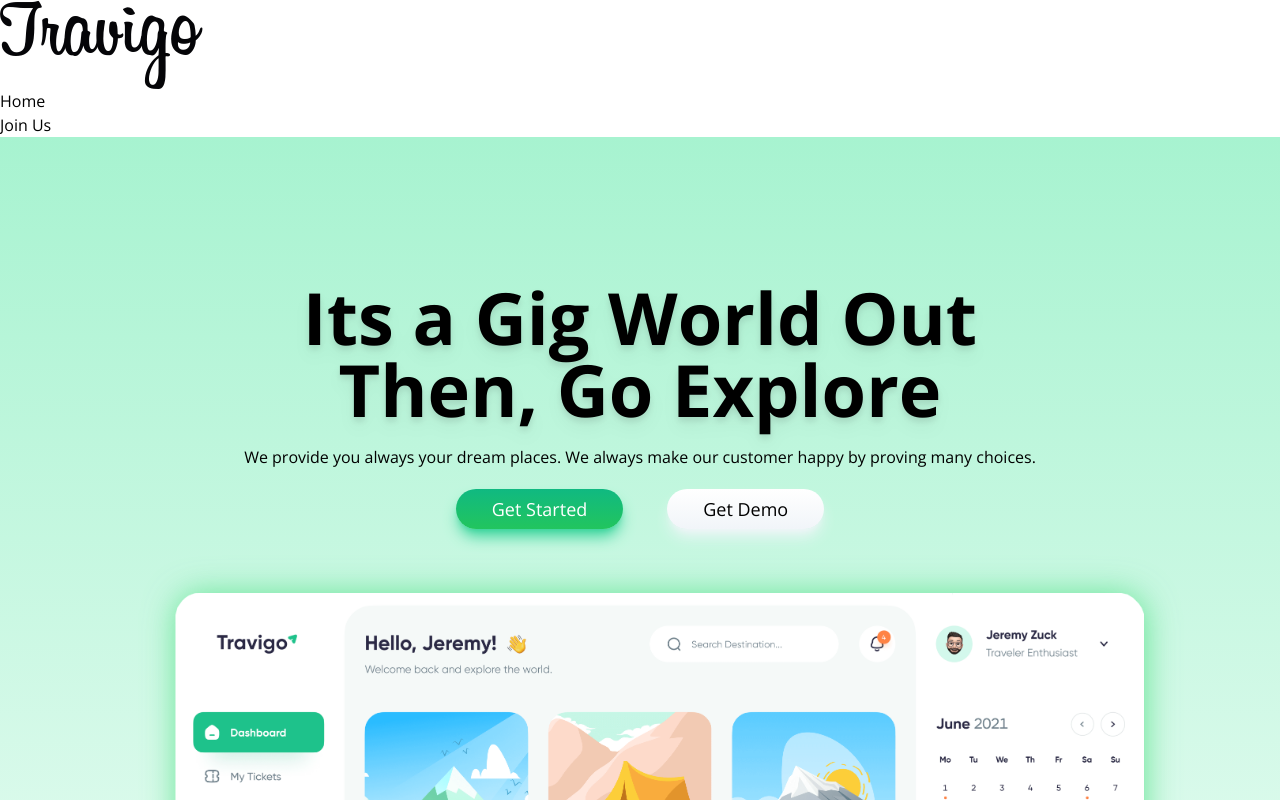
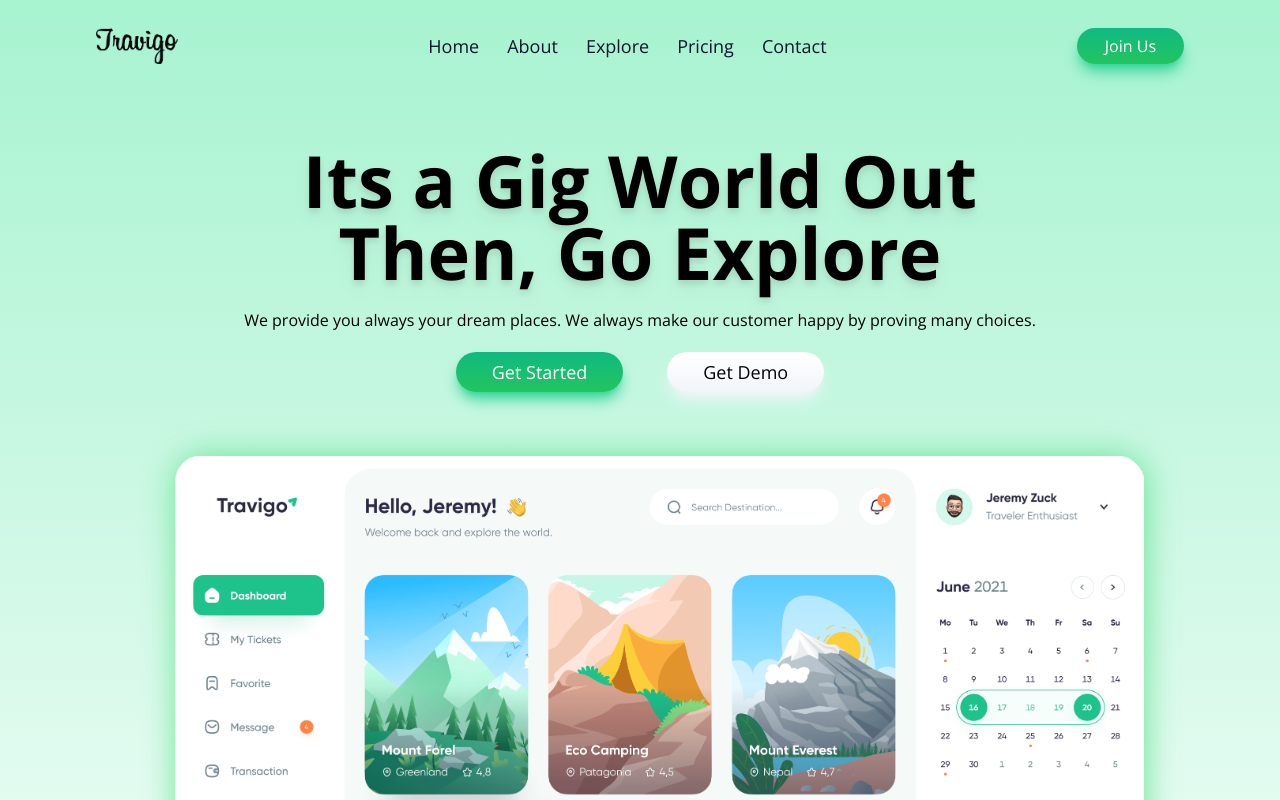
Before and after one commit to AyushKumarSingh866/Journey-Ease, a React (Vite) app in the folder Travigo-travel-bureau/: page / in a window 1280 px wide. Shown: the top 800 px of the page. Built offline with nearby package versions, Linux system fonts and the light colour scheme.

Commit message:
Making the join us button visible only for large screen

```diff
--- a/Travigo-travel-bureau/src/components/Navbar.jsx
+++ b/Travigo-travel-bureau/src/components/Navbar.jsx
@@ -1,24 +1,31 @@
 import React from 'react'
 import { NavLink } from 'react-router-dom'
 import logo from '../images/logo.png'
+import menu from '../images/menu.svg'
 
-const Navbar = () => {
+const Navbar = ({navlinks}) => {
   return (
     <>
-     <header>
-      <nav>
-        <NavLink to={`/`} className="">
-          <img src={logo} alt="logo/img" className='' />
+     <header className='flex items-center justify-center w-auto h-auto absolute top-7 left-0 right-0'>
+      <nav className='flex items-center justify-between travigo-container'>
+        <NavLink to={`/`} className="flex items-center">
+          <img src={logo} alt="logo/img" className='w-22 h-9 object-fill ' />
 
         </NavLink>
-        <ul>
-          <li><NavLink to={'#'} className="">Home</NavLink></li>
+        <ul className='flex items-center lg:hidden gap-7'>
+        {navlinks?.map((val, i) => (
+          <li key={i}><NavLink to={'#'} className="text-lg text-slate-900">{val.link}</NavLink></li>
+        ))}
         </ul>
-        <ul>
-          <li><button type='button'>Join Us</button></li>
+        <ul className='flex items-center lg:hidden'>
+          <li><button type='button' className='button-emrald px-7 text-base '>Join Us</button></li>
+        </ul>
+        <ul className='hidden lg:flex items-center'>
+          <li><button type='button' className='flex items-center justify-center transition-all duration-200 active:scale-90'><img src={menu} alt="menu/svg" className='object-cover shadow-sm filter' /></button></li>
         </ul>
       </nav>
       </header>
+      <popupMenu navlinks={navlinks}/>
   </>
   )
 }
```
